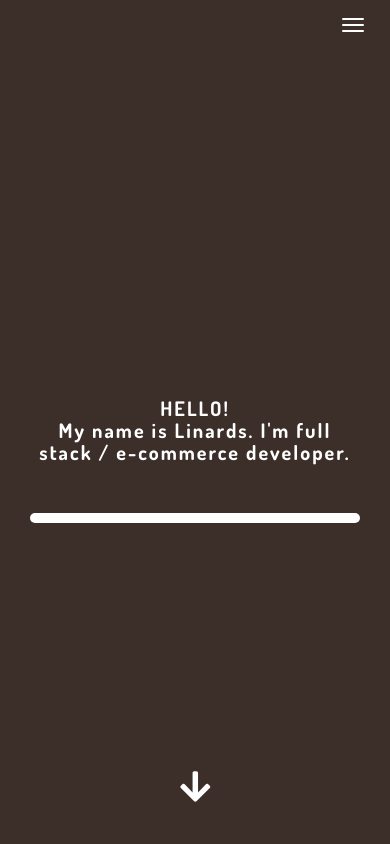
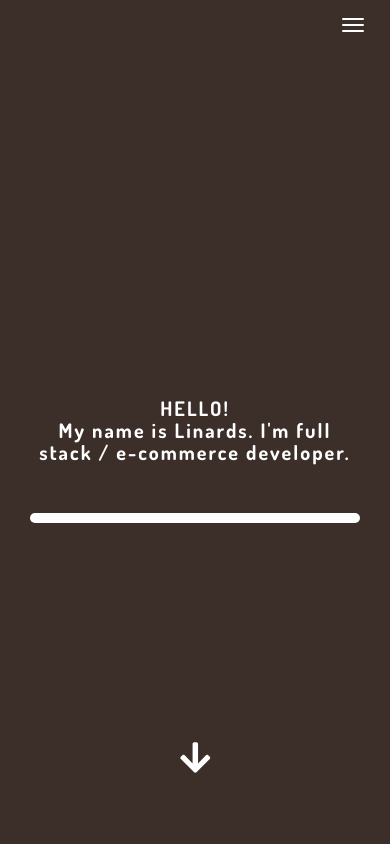
Before and after one commit to llinards/lynyrds-portfolio-old, a website: page index.html in a window 390 px wide. Shown: the top 844 px of the page. Drawn offline with nearby package versions, Linux system fonts and the light colour scheme.

Commit message:
welcome section arrow fix for mobile devices

```diff
--- a/css/style.css
+++ b/css/style.css
@@ -117,7 +117,7 @@ section .jumbotron {
     left: 0;
     right: 0;
     margin: 0 auto;
-    bottom: 50px;
+    bottom: 10%;
     animation: upAndDown 5s infinite;
     font-weight: 300;
 }
```
